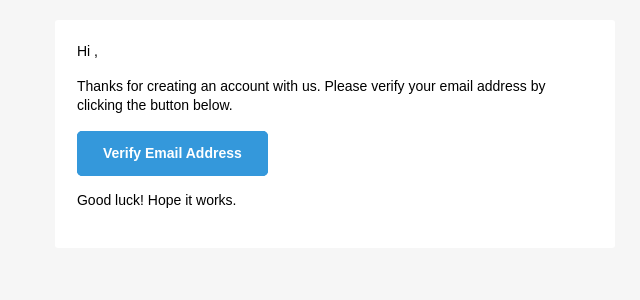
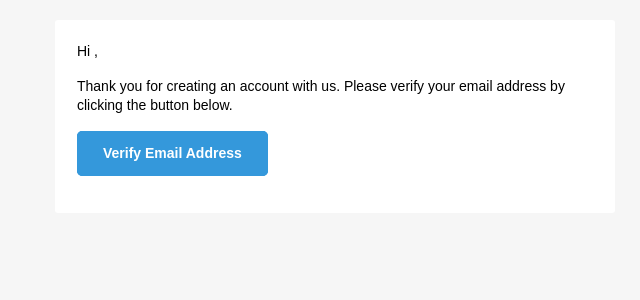
Before and after one commit to shepherdm1atwit/CGM-Stats, a Python web app: template backend/app/templates/verification.html in a window 1280 px wide. Shown: the top 300 px of the page, without its empty margins (305-945 px from the left). Run offline with Jinja, Linux system fonts and the light colour scheme; the template is opened without the code that fills it, so the values that code supplies are empty.

Commit message:
updated html email templates

```diff
--- a/backend/app/templates/password_reset.html
+++ b/backend/app/templates/password_reset.html
@@ -27,6 +27,5 @@
     </tr>
   </tbody>
 </table>
-<p>Good luck! Hope it works.</p>
 
 {% endblock %}
--- a/backend/app/templates/verification.html
+++ b/backend/app/templates/verification.html
@@ -2,8 +2,7 @@
 
 <p>Hi {{first_name}},</p>
 <p>
-  Thanks for creating an account with us. Please verify your email address by
-  clicking the button below.
+  Thank you for creating an account with us. Please verify your email address by clicking the button below.
 </p>
 <table
   role="presentation"
@@ -28,6 +27,5 @@
     </tr>
   </tbody>
 </table>
-<p>Good luck! Hope it works.</p>
 
 {% endblock %}
```
